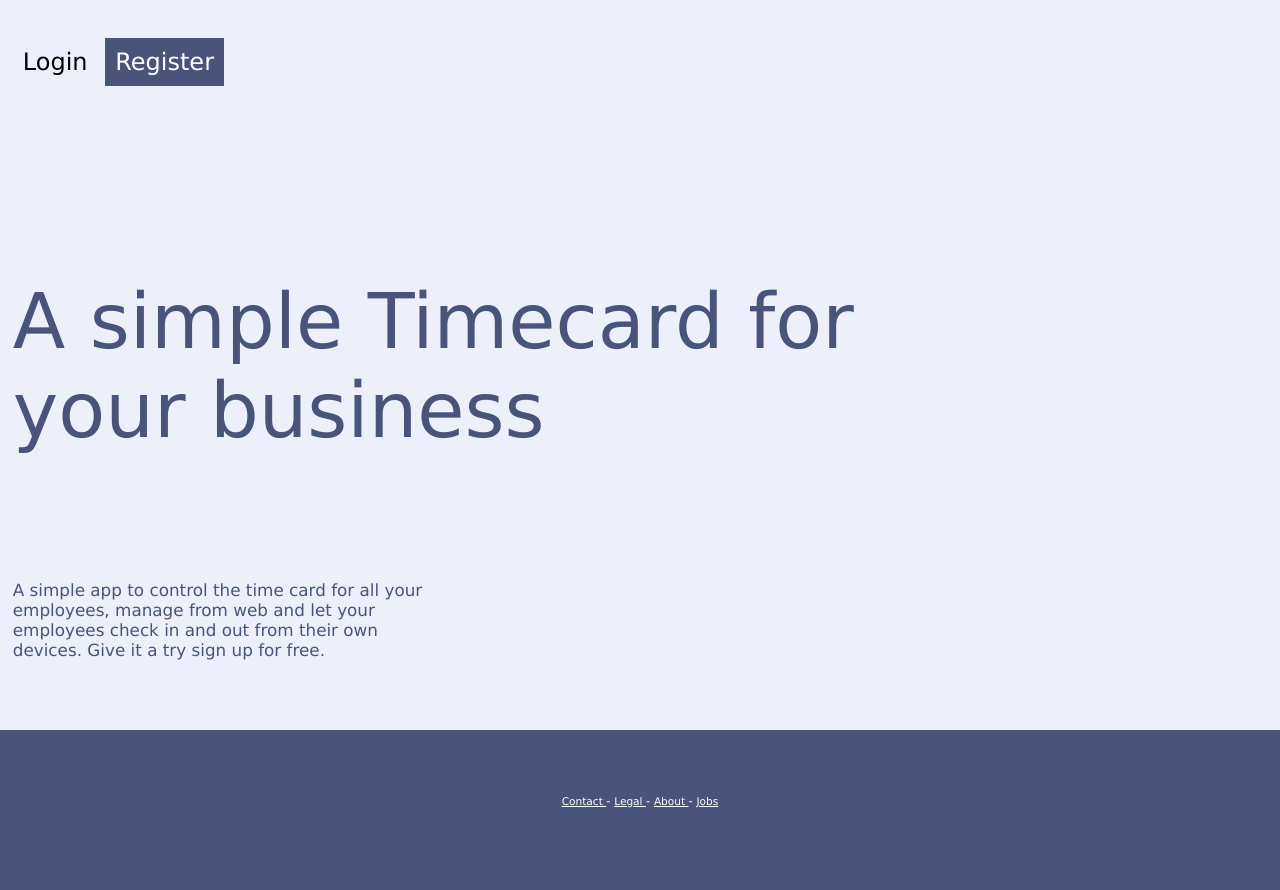
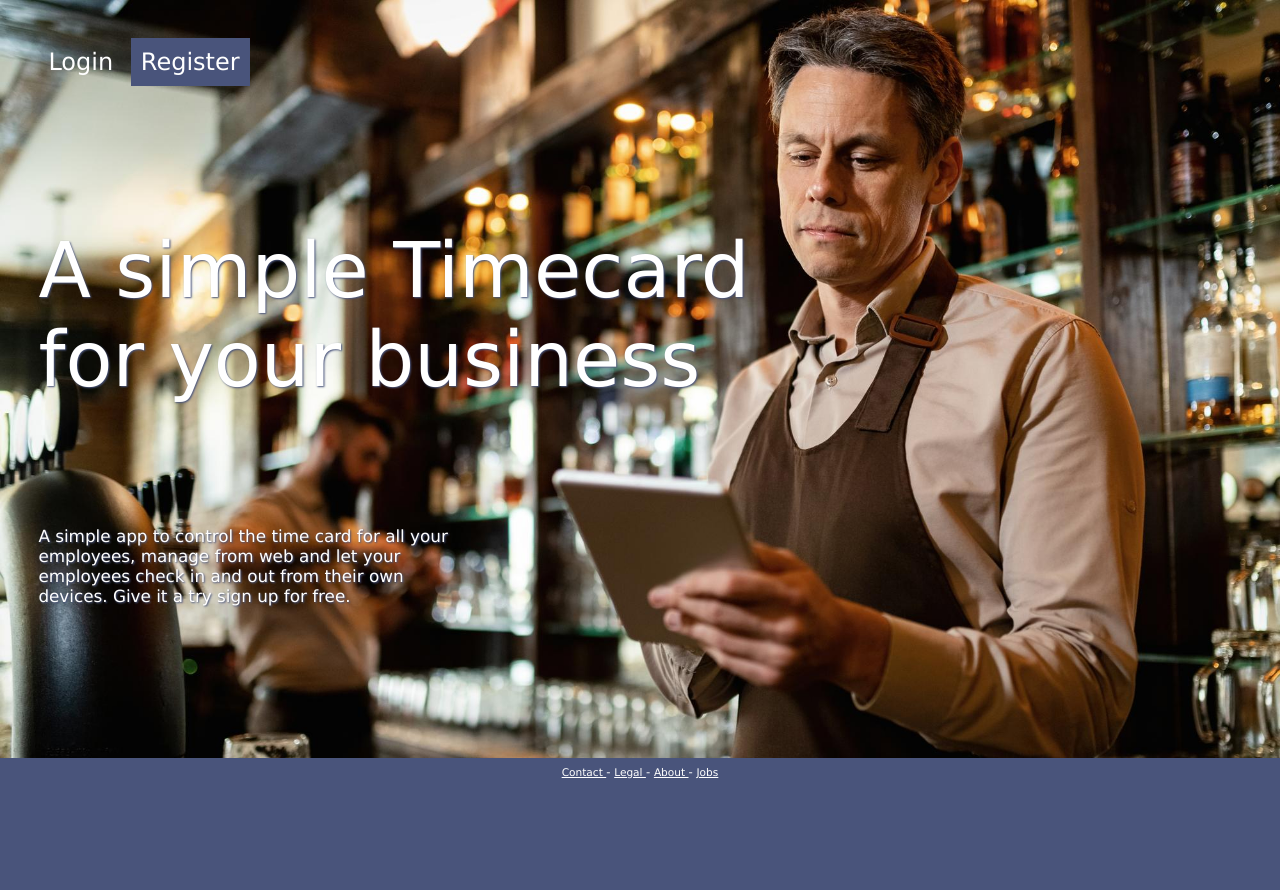
Before and after one commit to maualkla/pylexandria_tc, a Flask app: page / in a window 1280 px wide. After the commit the page ends 779 px from the top, so only its background shows below. Run offline with Flask 3, Linux system fonts and the light colour scheme; parts of the project's set-up code (start-up, migrations or seed data) failed here and were passed over.

Commit message:
endoftheday

```diff
--- a/server/src/static/style.css
+++ b/server/src/static/style.css
@@ -6,7 +6,7 @@
 }
 
 body{
-    /*background-image: url("bg_v2.jpg");*/
+    background-image: url("bg_v3.jpg");/**/
     background-color: #edf0fa;
     /*background-position: center; */
     background-size: cover;
@@ -19,7 +19,7 @@
 .container {
     width: 100%;
     height: 100%;
-    color: #49547B;
+    color: white; /* #49547B; /**/
     /*margin: 1%;*/
 }
 
@@ -27,18 +27,23 @@
     padding: 2%;
     height: 25%;
     padding-left: 0;
-    margin: 1%;
+    margin: 1%; margin-left: 3%;
 }
 #middle{
-    padding-top: 4%;
-    height: 55%;
+    padding-top: 0%;padding-left: 2%;
+    height: 65%;
     margin-bottom: 6%;
     margin: 1%;
+    text-shadow: 1px 1px 2px #49547B;
 }
     #m_title{
         font-size: 320%;
         margin-bottom: 10%;
-        margin-right: 30%;
+        margin-right: 40%;
+        opacity: .5;
+    }
+    p#m_title{
+        opacity: 1;
     }
     #m_message{
         margin-right: 65%;
@@ -48,10 +53,9 @@
 #bottom{
     background-color:#49547B;
     text-align: center;
-    padding: 5%; padding-bottom: 0%;
-    margin-top: 5%;
-    height: 20%;
+    height: 10%;
     color: white;
+    padding: .5%;
     font-style: normal;
     font-size: 49%;
 }
@@ -70,8 +74,17 @@
     background-color: #49547B;
     padding: 10px;
 }
+.ib_high:hover{
+    background-color: white;
+    color: #49547B;
+}
 .ib_norm {
     border: none;
     background: none;
     padding: 10px;
+    color: white;
 }
+.ib_norm:hover{
+    background-color: white;
+    color: #49547B;
+}
```
Also changed, not shown: server/src/static/bg_v3.jpg (added), 3 other files.
